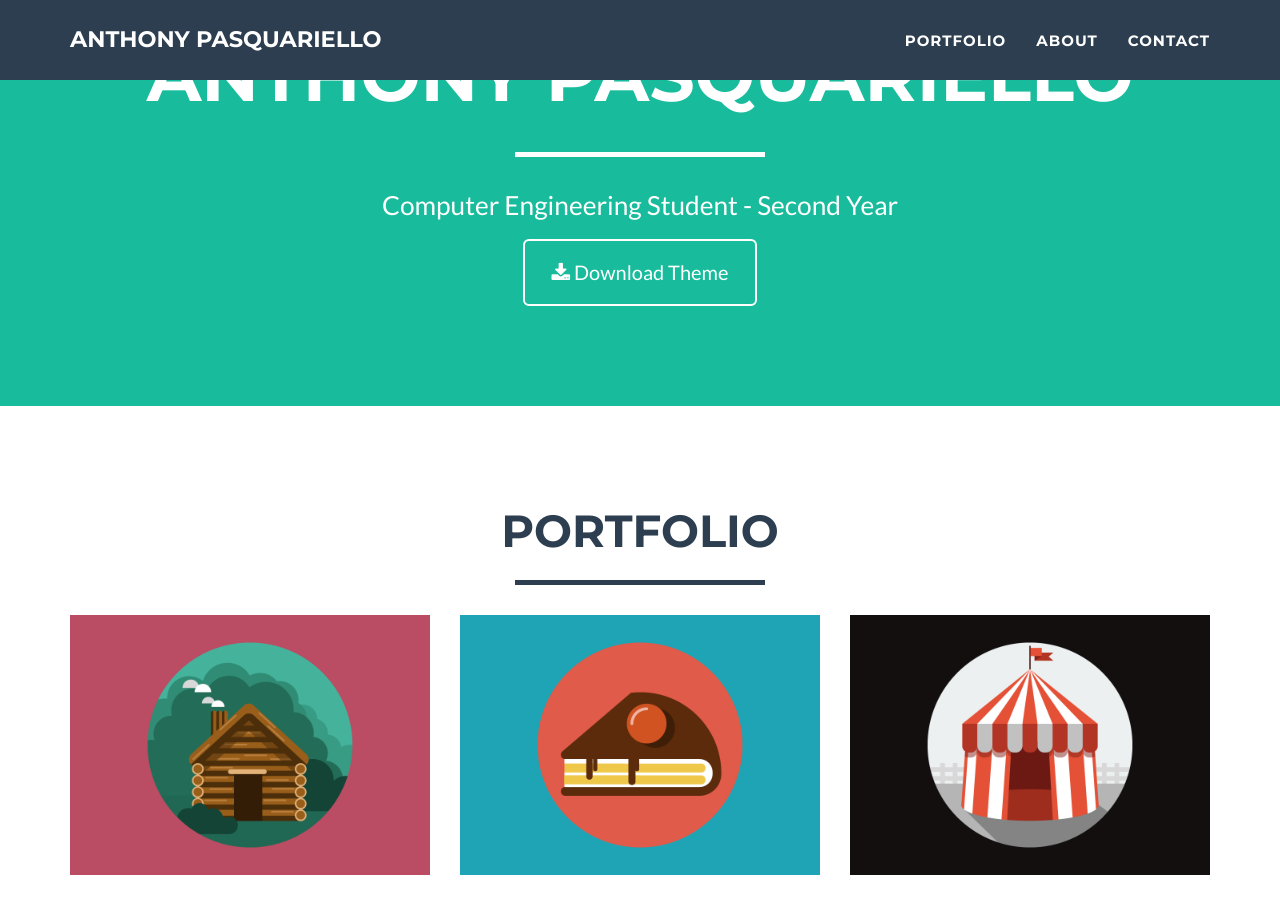
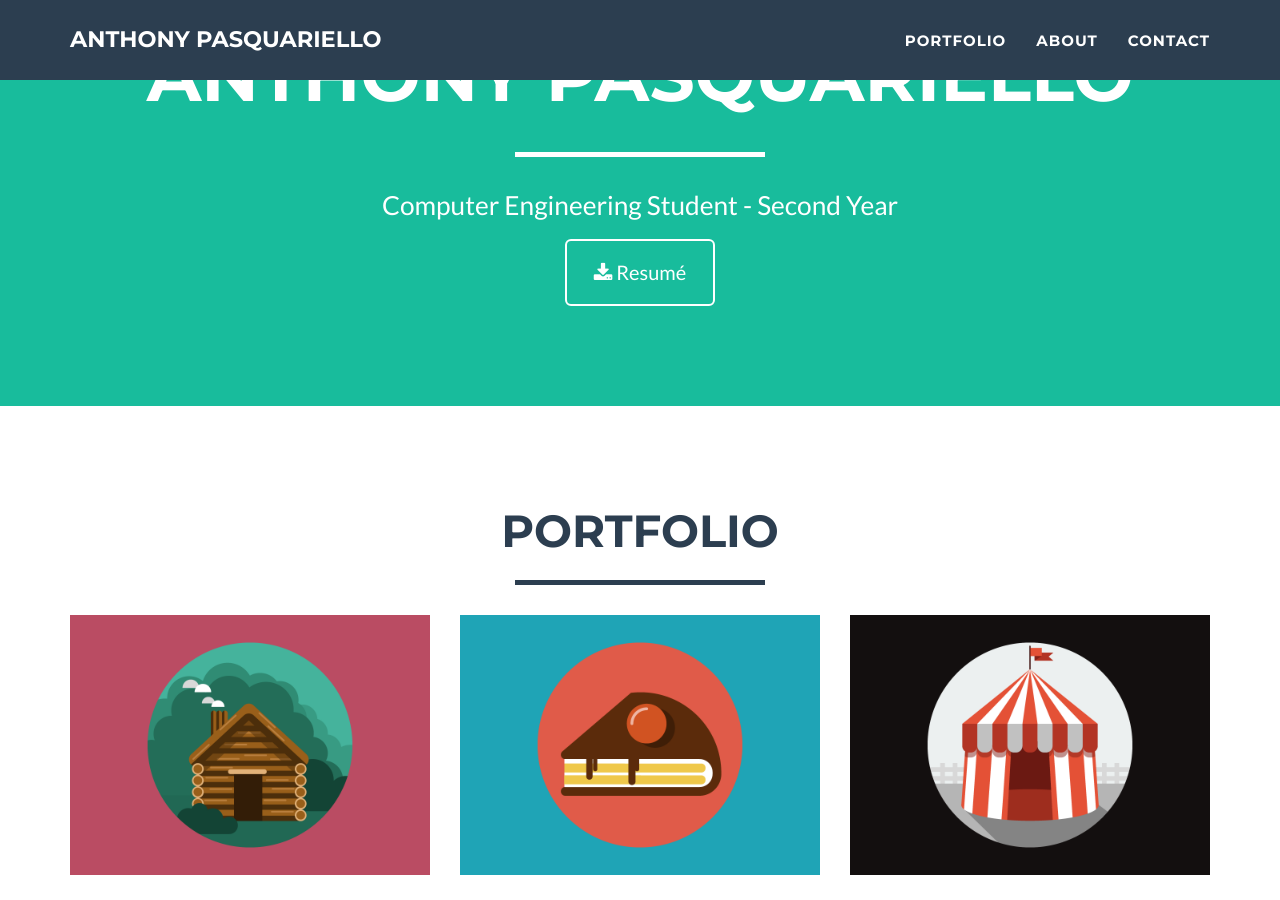
Before and after one commit to antpas/antpas.github.io, a Jekyll site: the page built from index.html, in a window 1280 px wide and 900 px high, scrolled down 451 px. Built offline with Jekyll 4.4.1, drawn with Linux system fonts in a browser that asks for light colours.

Commit message:
Update header.html

```diff
--- a/_includes/header.html
+++ b/_includes/header.html
@@ -11,7 +11,7 @@
                     </div>
                       <div class="col-lg-8 col-lg-offset-2 text-center">
                     <a href="#" class="btn btn-lg btn-outline">
-                        <i class="fa fa-download"></i> Download Theme
+                        <i class="fa fa-download"></i> Resumé
                     </a>
                 </div>
                 </div>
```
